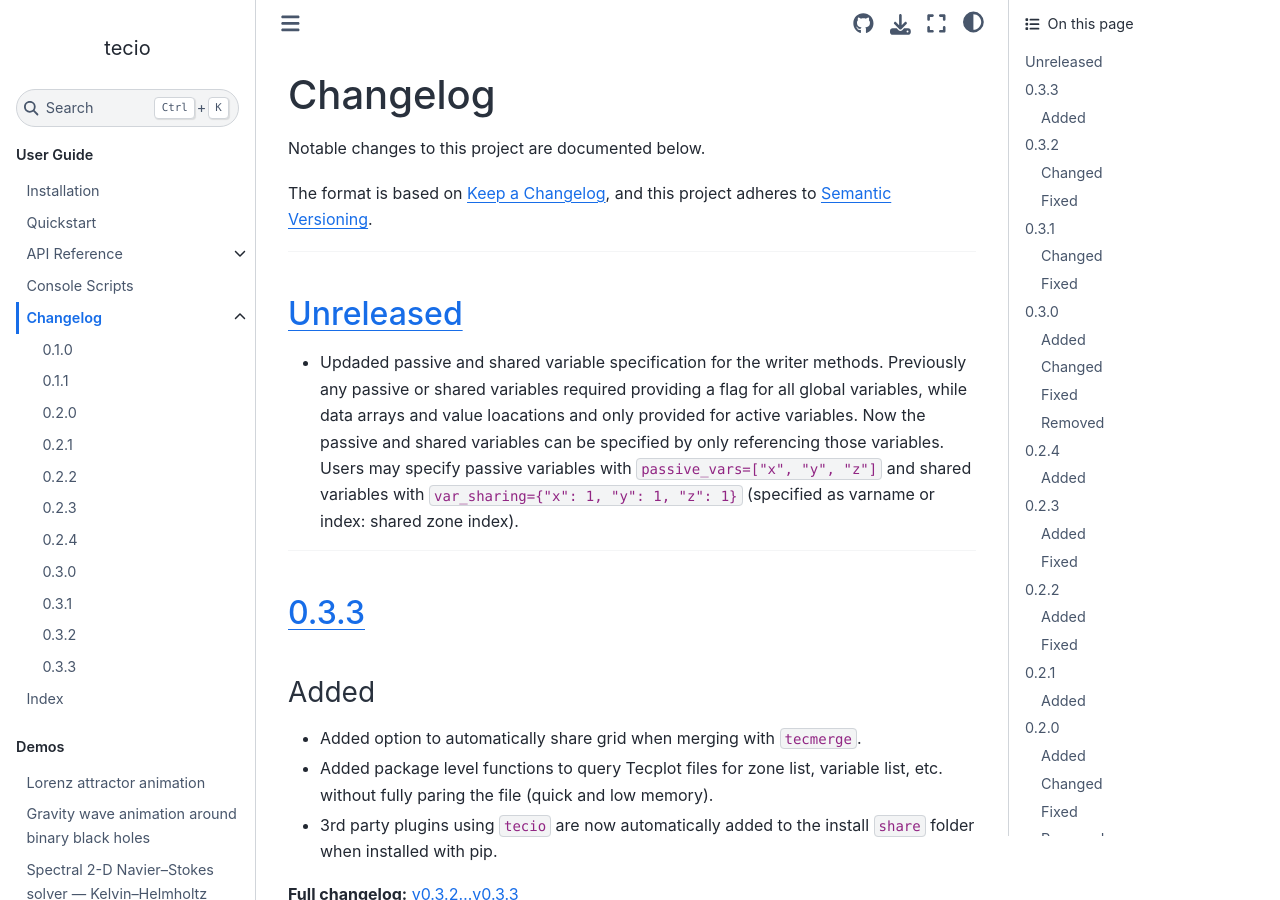
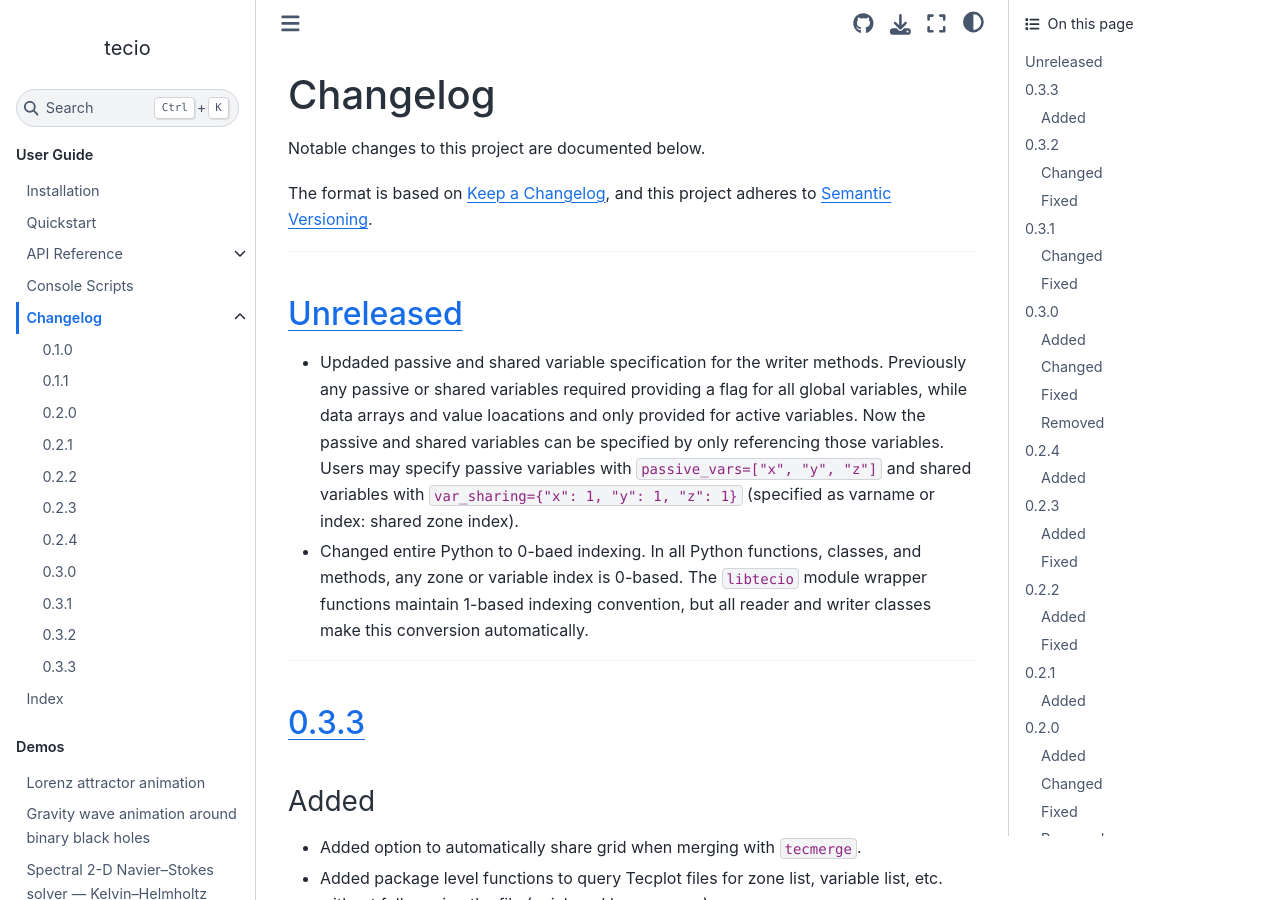
Before and after one commit to meersman/tecio, a Sphinx documentation site: the page built from docs/changelog.md, in a window 1280 px wide and 900 px high. Built offline with Sphinx 7.4.7 and the Sphinx Book theme 1.1.4, drawn with Linux system fonts in a browser that asks for light colours.

Commit message:
added updates to changelog under unreleased

```diff
--- a/docs/changelog.md
+++ b/docs/changelog.md
@@ -17,6 +17,10 @@
   variables with `passive_vars=["x", "y", "z"]` and shared variables with
   `var_sharing={"x": 1, "y": 1, "z": 1}` (specified as varname or index:
   shared zone index).
+- Changed entire Python to 0-baed indexing. In all Python functions, classes,
+  and methods, any zone or variable index is 0-based. The `libtecio` module
+  wrapper functions maintain 1-based indexing convention, but all reader and
+  writer classes make this conversion automatically.
 
 ---
 
```
